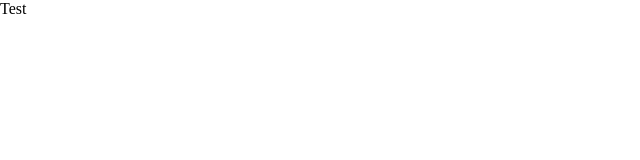
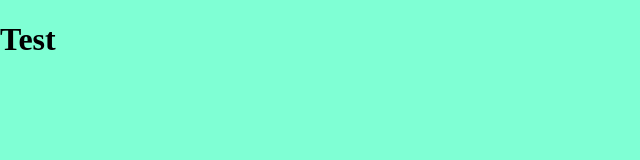
Before and after one commit to bwalkerwebdev/Techdegree-Project-3, a plain HTML site: page index.html in a window 1280 px wide. Shown: the whole page, without its empty margins (0-640 px from the left). Drawn offline with Linux system fonts and the light colour scheme.

Commit message:
Test css link

```diff
--- a/css/styles.css
+++ b/css/styles.css
@@ -0,0 +1,3 @@
+body {
+    background-color: aquamarine;
+}
--- a/index.html
+++ b/index.html
@@ -8,6 +8,6 @@
     <title>Document</title>
 </head>
 <body>
-    Test
+    <h1>Test</h1>
 </body>
 </html>
```
